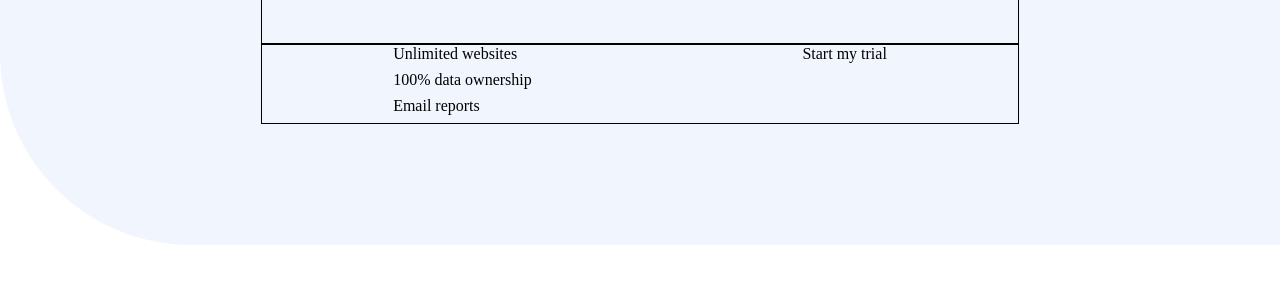
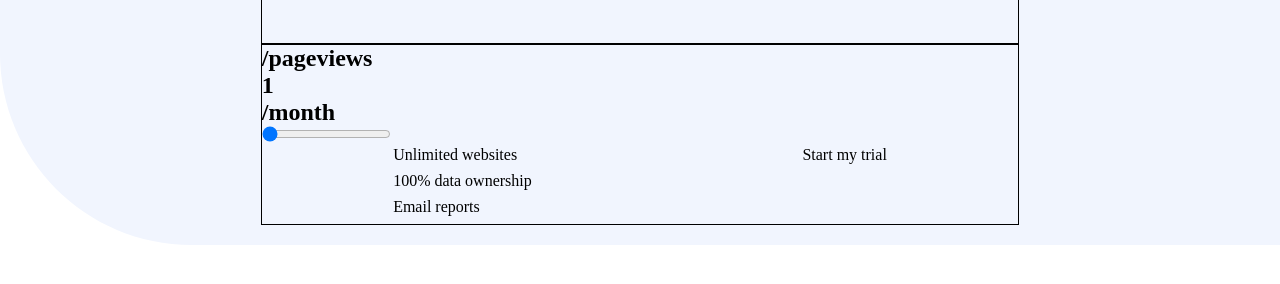
Before and after one commit to KabinaThapa/interactive-pricing-component-main, a plain HTML site: page index.html in a window 1280 px wide. Shown: the part 204-488 px from the top of the page. Drawn offline with Linux system fonts and the light colour scheme.

Commit message:
feat:add input slider to display price and pageviews range

```diff
--- a/index.html
+++ b/index.html
@@ -19,7 +19,18 @@
   <h2>Sign-up for our 30-day trial. No credit card required.</h2>
 </div>
 <div class="bottom">
+  <div class="bottomt">
+    <h2 id="pageviews"></h2> <h2>/pageviews</h2>
+    <h2 id="price">/month</h2><h2>/month</h2>
+    <div class="slider">
+<input id="rangeinput" type="range" min="1" max="4" value="1" >
+    </div>
+    <div class="toogle">
+
+    </div>
+  </div>
   <div class="bottomb">
+
     <ul>
     <li>Unlimited websites</li>
     <li>100% data ownership</li>
--- a/script.js
+++ b/script.js
@@ -0,0 +1,7 @@
+const pageviews=document.getElementById('pageviews')
+const price=document.getElementById('price')
+const rangeinput=document.getElementById('rangeinput')
+price.innerHTML=rangeinput.value
+rangeinput.addEventListener('input', function(){
+    price.innerHTML=rangeinput.value
+})
```
